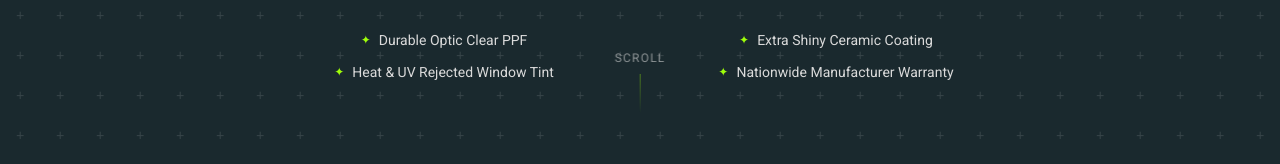
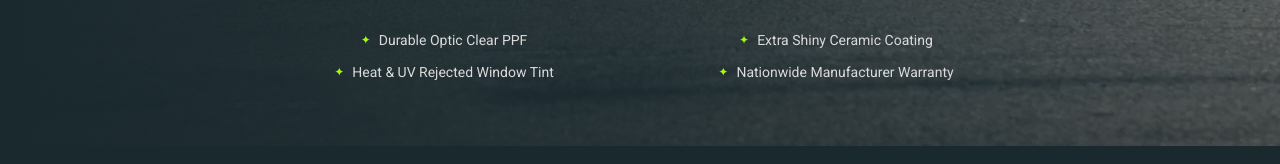
Before and after one commit to HAUT-Flagship-Studio/haut-studio-web, a Next.js app: page / in a window 1280 px wide. Shown: the part 724-888 px from the top of the page. Built offline with nearby package versions, Linux system fonts and the light colour scheme; no server answers.

Commit message:
Hero block added picture

```diff
--- a/components/Hero.tsx
+++ b/components/Hero.tsx
@@ -1,6 +1,7 @@
 'use client'
 
 import type { ReactNode } from 'react'
+import Image from 'next/image'
 import { useQuiz } from './QuizProvider'
 import { STUDIO } from '@/lib/data'
 
@@ -36,9 +37,20 @@ export default function Hero({
   return (
     <section
       id="hero"
-      className="relative min-h-screen flex items-center justify-center overflow-hidden precision-grid"
+      className="relative min-h-screen flex items-center justify-center overflow-hidden"
       aria-label="Hero section"
     >
+
+      {/* Background photo */}
+      <Image
+        src="/assets/hero-car-photo.webp"
+        alt="HAUT PPF Studio paint protection film installation"
+        fill
+        priority
+        className="object-cover"
+        unoptimized
+      />
+      <div className="absolute inset-0 bg-gradient-to-r from-[#1A292E] via-[#1A292E]/85 to-[#1A292E]/50" />
 
       {/* Green accent top bar */}
       <div className="absolute top-0 left-0 right-0 h-1 bg-[#9FFE0A] z-10" />
@@ -103,12 +115,6 @@ export default function Hero({
           </div>
         </div>
       </div>
-
-      {/* Scroll indicator */}
-      <div className="absolute bottom-8 left-1/2 -translate-x-1/2 z-10 flex flex-col items-center gap-2 opacity-60">
-        <span className="text-[#DADADA] font-roboto text-xs tracking-widest uppercase">Scroll</span>
-        <div className="w-px h-10 bg-gradient-to-b from-[#9FFE0A] to-transparent animate-pulse" />
-      </div>
     </section>
   )
 }
```
Also changed, not shown: public/assets/hero-car-photo.webp (added), 1 other file (tests, documents, lock files or other folders).
